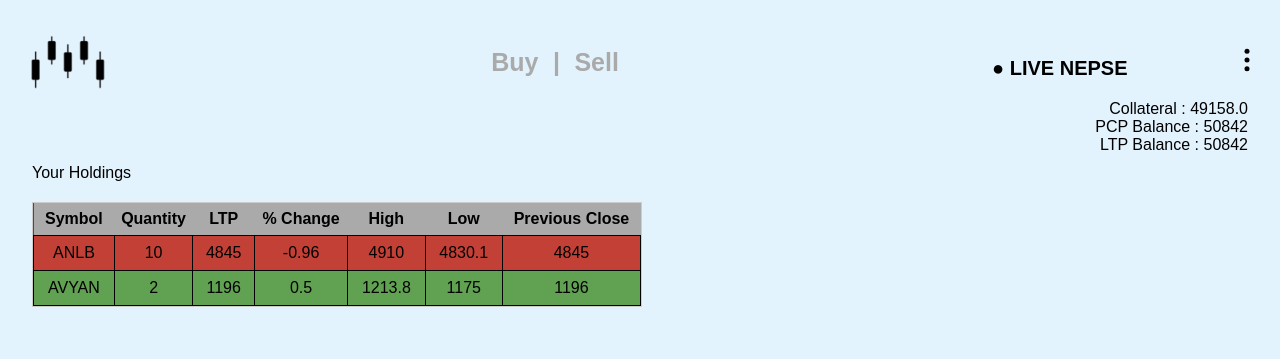
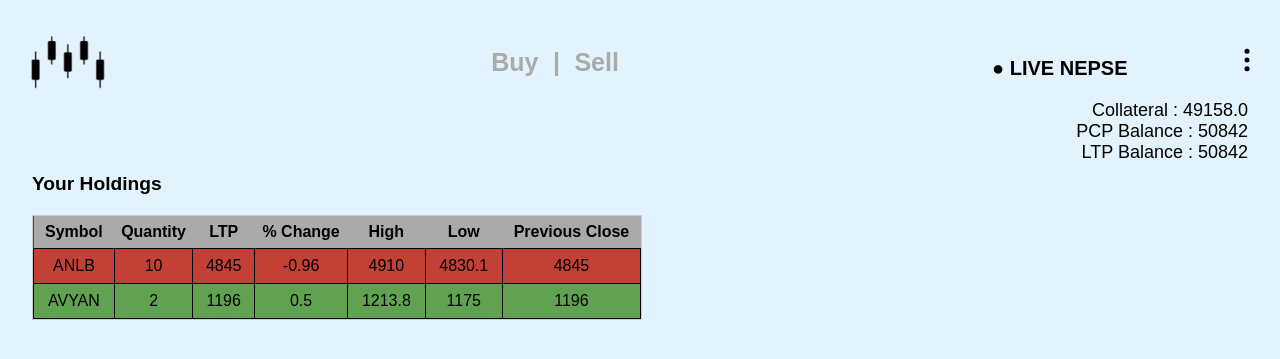
Before and after one commit to anilkc01/Sem1, a Flask app: page / in a window 1280 px wide. Shown: the top 359 px of the page. Run offline with Flask 3, Linux system fonts and the light colour scheme; a user stored in the database is signed in; some libraries are stand-ins or nearby versions.

Commit message:
ready for video

```diff
--- a/app.py
+++ b/app.py
@@ -33,14 +33,13 @@ def home():
 
 @app.route("/login", methods=["GET","POST"])
 def login():
-
     session.clear()
 
     if request.method == "POST":
         rows = db.execute("SELECT * FROM users WHERE username = ?", request.form.get("uName"))
 
         if len(rows) != 1 or not check_password_hash(rows[0]["password_hash"], request.form.get("pass")):
-            flash({"message": "Username or password not match !", "color": "red"})
+            flash({"message": "Username or password does not match", "color": "red"})
         else:
             session["user_id"] = rows[0]["id"]
             if request.form.get("remember"):
@@ -48,11 +47,11 @@ def login():
                 app.permanent_session_lifetime = timedelta(days=30)
             else:
                 session.permanent = False
-            msg = "Welcome Dear, " + rows[0]["full_name"]
-            flash({"message": msg, "color": "green"})
-            return redirect("/")
+                msg = "Welcome " + rows[0]["full_name"]
+                flash({"message": msg, "color": "green"})
+                return redirect("/")
 
-        return redirect("login.html")
+        return render_template("login.html")
     else:
         return render_template("login.html")
 
@@ -93,7 +92,7 @@ def register():
                 generate_password_hash(request.form.get("pass"))
              )
             flash({"message": "Registered successfully!", "color": "green"})
-            return redirect("login.html")
+            return redirect("/login")
         return  render_template("signup.html")
     else:
         return render_template("signup.html")
--- a/others.py
+++ b/others.py
@@ -1,5 +1,8 @@
 from flask import redirect, render_template, request, session
 from functools import wraps
+import requests
+from bs4 import BeautifulSoup
+
 
 def login_required(f):
 
--- a/templates/index.html
+++ b/templates/index.html
@@ -9,14 +9,14 @@
     <div style="position: fixed; top: 100px; width: 95%; margin: 0 auto; z-index: 1000;">
 
         <div style="width: 100%; background-color: transparent; height: fit-content; text-align: right;">
-            <span >Collateral : {{ amt }}</span>
+            <span style="font-size: large;">Collateral : {{ amt }}</span>
             <br>
-            <span> PCP Balance : {{ pcp_balance }}</span>
+            <span style="font-size: large;"> PCP Balance : {{ pcp_balance }}</span>
             <br>
-            <span> LTP Balance : {{ ltp_balance }}</span>
+            <span style="font-size: large;"> LTP Balance : {{ ltp_balance }}</span>
         </div>
 
-        <div style="width: 100%; background-color:transparent; min-height: 60%; margin-top: 10px; text-align: left;">
+        <div style=" font-size: larger; font-weight: bolder; width: 100%; background-color:transparent; min-height: 60%; margin-top: 10px; text-align: left;">
             Your Holdings
         </div>
 
--- a/templates/live.html
+++ b/templates/live.html
@@ -49,5 +49,5 @@
     </div>
 
 </div>
-
+<div id="popup-container" class="popup" style="display: none;"></div>
 {% endblock %}
```
Also changed, not shown: data.db, templates/layout.html (line endings or trailing spaces), 7 other files.
